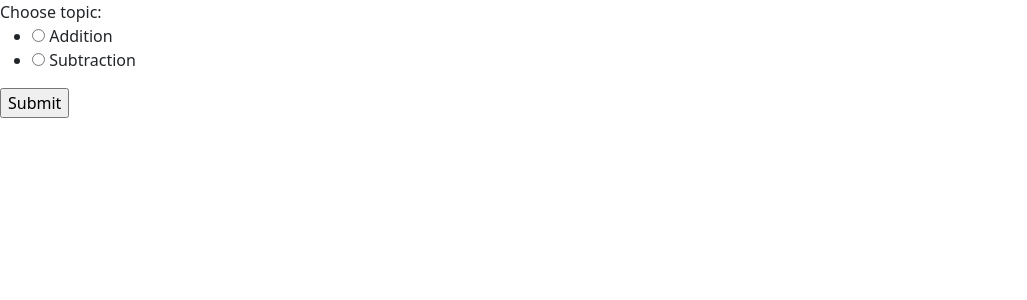
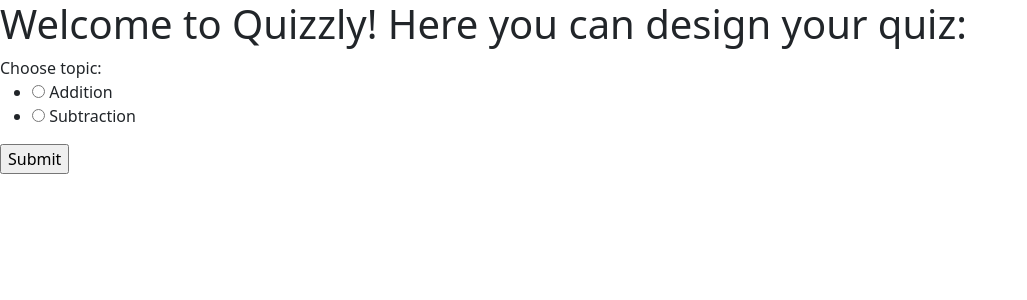
Before and after one commit to Flippo1337/quizzly, a Flask app: page /teacher_welcome in a window 1280 px wide. Shown: the top 300 px of the page, without its empty margins (0-1027 px from the left). Run offline with Flask 2, Linux system fonts and the light colour scheme.

Commit message:
work on template

```diff
--- a/app/app.py
+++ b/app/app.py
@@ -5,7 +5,7 @@ from flask import Flask, render_template
 from question_generator import generate_two_number_addition_or_subtraction_question
 from flask_sqlalchemy import SQLAlchemy
 from flask_wtf import FlaskForm
-from wtforms import IntegerField, RadioField, SubmitField
+from wtforms import StringField, RadioField, SubmitField
 from wtforms.validators import DataRequired, NumberRange
 
 
@@ -22,6 +22,12 @@ db = SQLAlchemy(app)
 # FORMS
 class GenerateQuizForm(FlaskForm):
     topic = RadioField("Choose topic:", choices=[('addition', 'Addition'), ('subtraction', 'Subtraction')])
+    submit = SubmitField('Submit')
+
+
+class EnterQuizForm(FlaskForm):
+    name = StringField("Name:")
+    quiz_id = StringField("Quiz ID:")
     submit = SubmitField('Submit')
 
 
--- a/app/templates/teacher_welcome.html
+++ b/app/templates/teacher_welcome.html
@@ -1,6 +1,7 @@
 {% extends "base.html" %}
 
 {% block content%}
+<h1>Welcome to Quizzly! Here you can design your quiz:</h1>
 <form method="POST">
     {{ form.hidden_tag() }}
     {{ form.topic.label}}{{form.topic()}}
```
